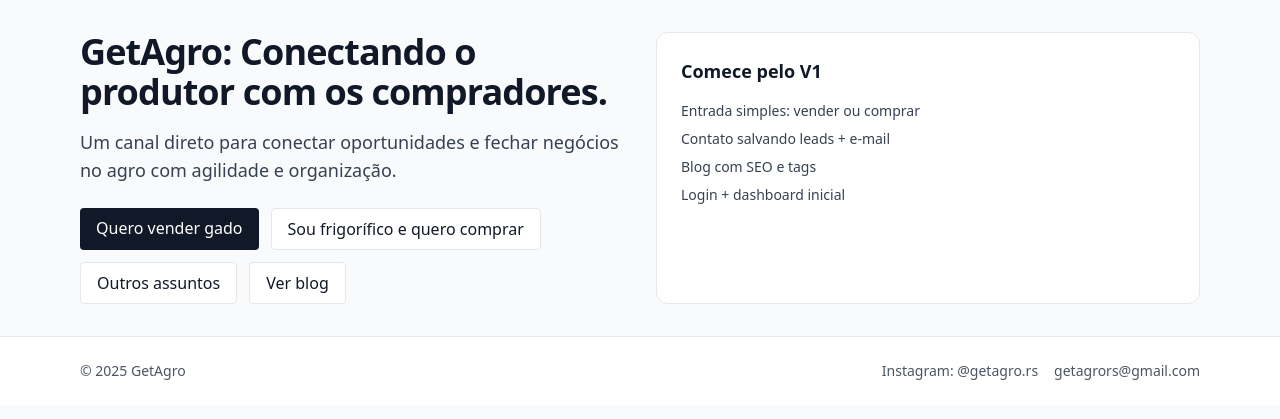
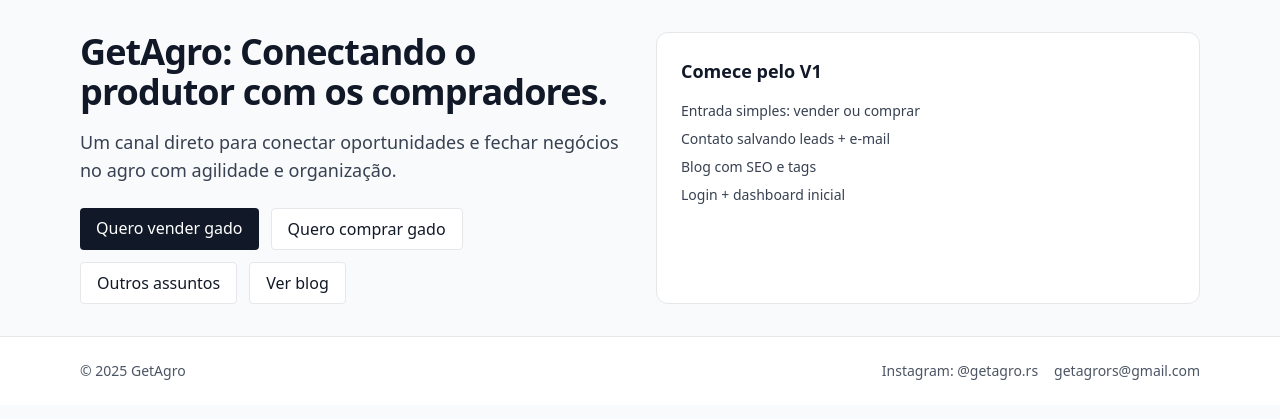
Before and after one commit to douglasherzog/getagro-site, a Django app: page / in a window 1280 px wide. Shown: the part 65-484 px from the top of the page. Run offline with Django 5.2, Linux system fonts and the light colour scheme; some libraries are stand-ins or nearby versions.

Commit message:
Copy: botão comprar gado na home

```diff
--- a/core/templates/core/home.html
+++ b/core/templates/core/home.html
@@ -10,7 +10,7 @@
 
       <div class="mt-6 flex flex-wrap gap-3">
         <a class="rounded bg-gray-900 px-4 py-2 text-white" href="/vender/">Quero vender gado</a>
-        <a class="rounded border bg-white px-4 py-2" href="/comprar/">Sou frigorífico e quero comprar</a>
+        <a class="rounded border bg-white px-4 py-2" href="/comprar/">Quero comprar gado</a>
         {% if whatsapp_url %}
           <a class="rounded bg-green-600 px-4 py-2 text-white" href="{{ whatsapp_url }}" target="_blank" rel="noopener noreferrer">Falar no WhatsApp</a>
         {% endif %}
```
